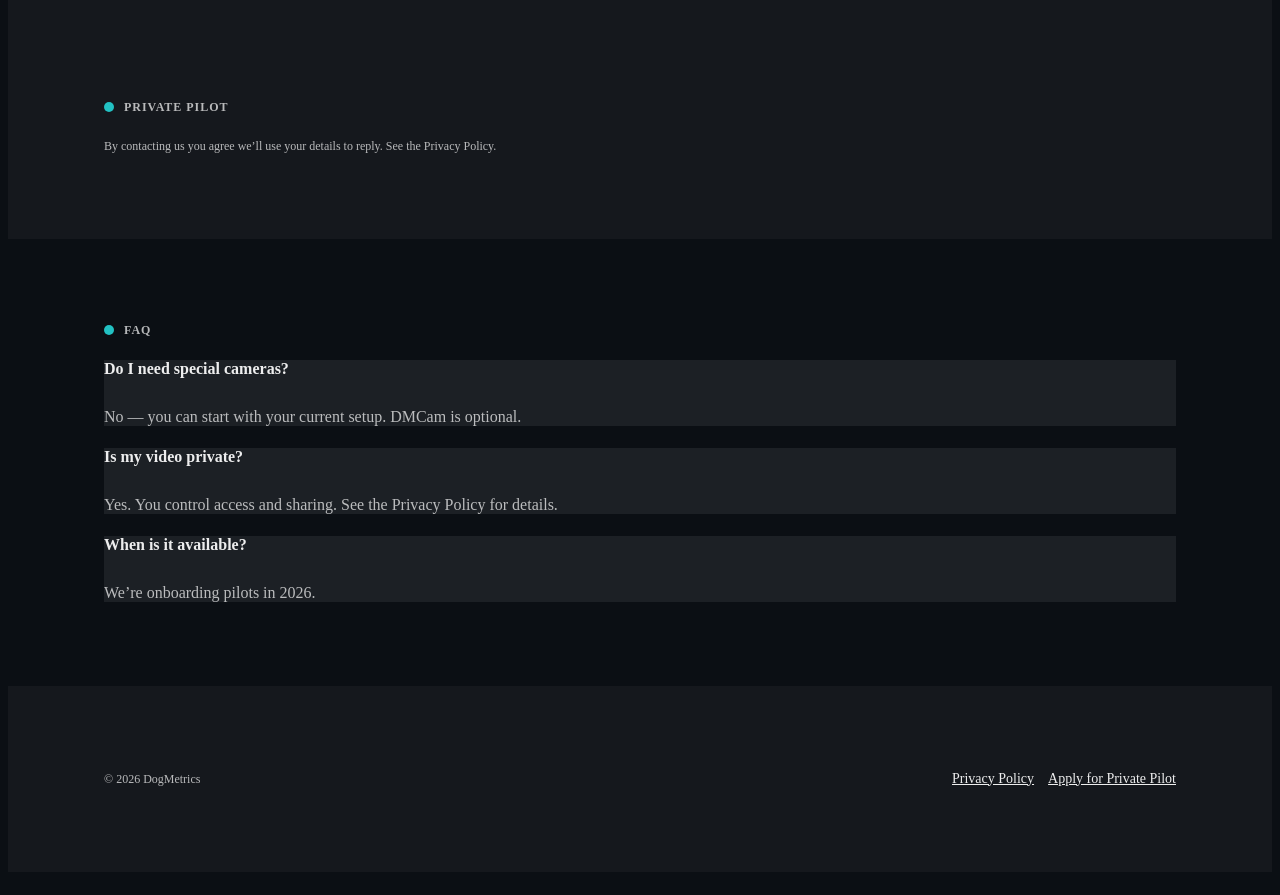
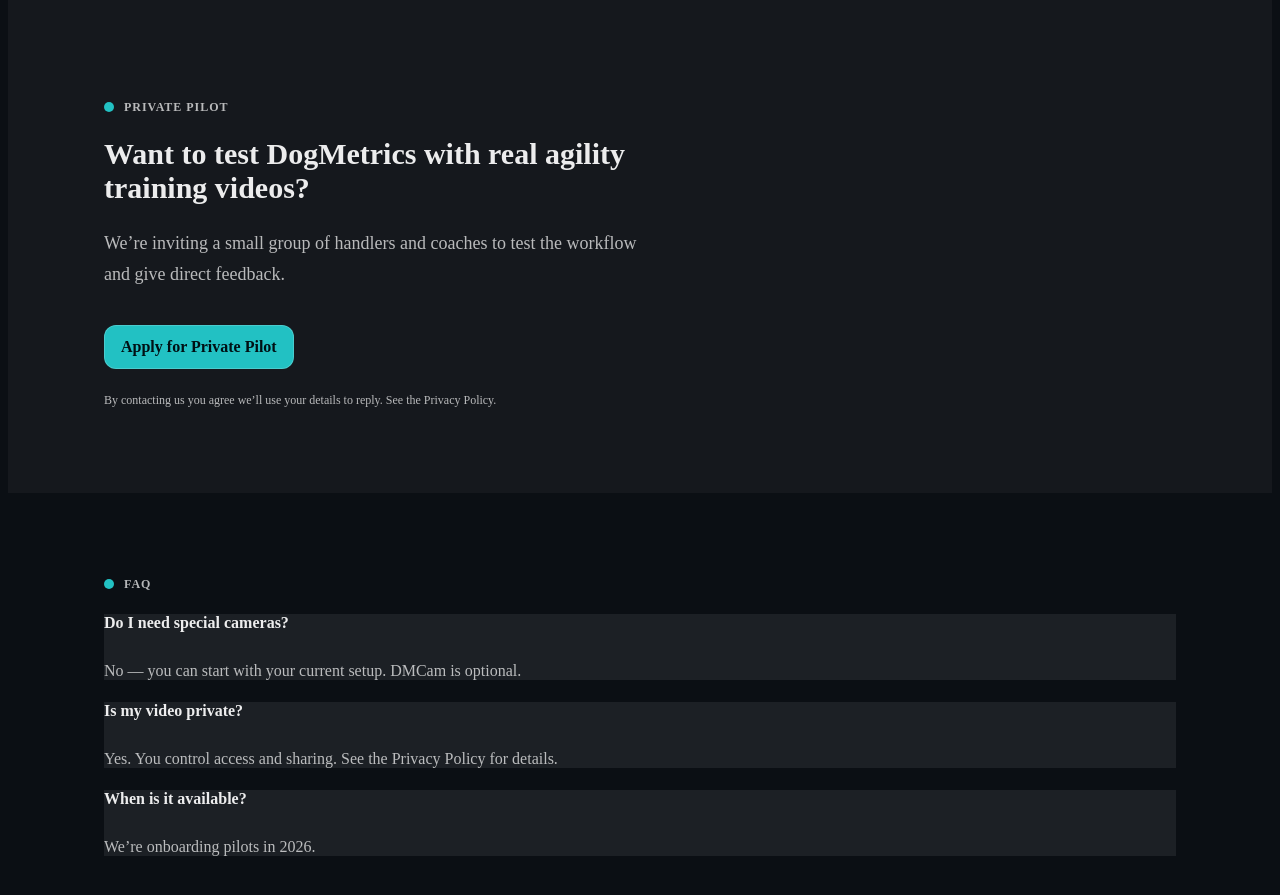
Before and after one commit to davidmarthin/dogmetrics_landing, a React (Vite) app: page / in a window 1280 px wide. Shown: the part 3420-4315 px from the top of the page. Before the commit the page ends 4292 px from the top, so only its background shows below. Built offline with nearby package versions, Linux system fonts and the light colour scheme.

Commit message:
Fix request-demo section with private pilot CTA

```diff
--- a/src/App.tsx
+++ b/src/App.tsx
@@ -533,6 +533,21 @@
         <div className="container grid2">
           <div className="stack">
             <div className="kicker">Private pilot</div>
+            <h2 className="h2">Want to test DogMetrics with real agility training videos?</h2>
+            <p className="lead">
+              We’re inviting a small group of handlers and coaches to test the workflow and give direct feedback.
+            </p>
+            <div className="row" style={{ marginTop: 12 }}>
+              <a
+                className="btn btnPrimary"
+                href={betaApplyUrl}
+                target="_blank"
+                rel="noopener noreferrer"
+                aria-label="Apply for Private Pilot"
+              >
+                Apply for Private Pilot
+              </a>
+            </div>
             <div className="small">
               By contacting us you agree we’ll use your details to reply. See the Privacy Policy.
             </div>
```
